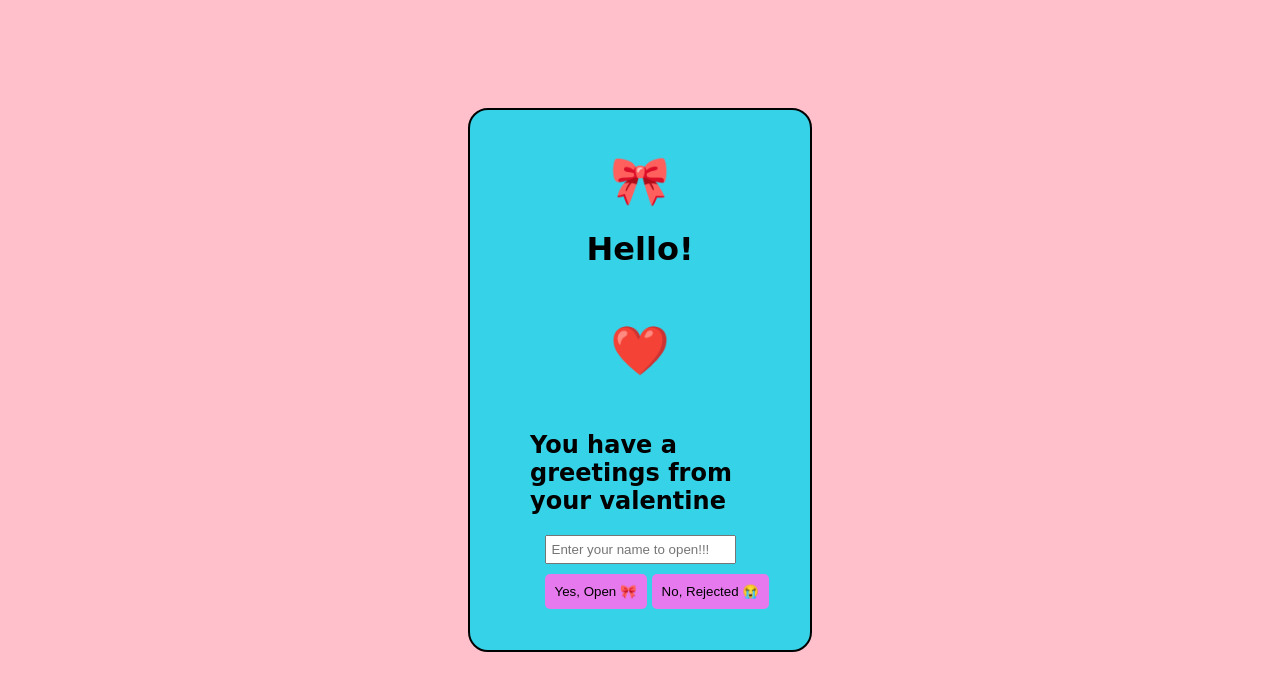
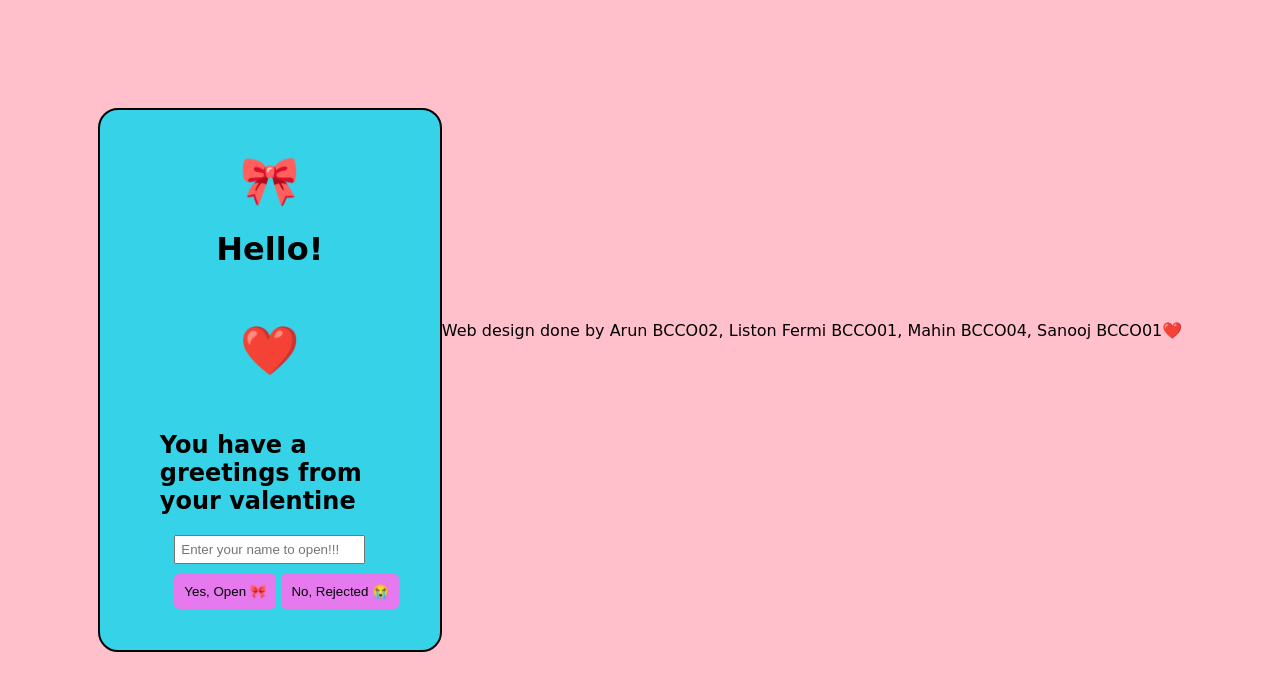
Before and after one commit to ListonFermi/Brocamp-Coimbatore-valentines-day-2024-web-design, a plain HTML site: page index.html in a window 1280 px wide. Drawn offline with Linux system fonts and the light colour scheme.

Commit message:
updated footer

```diff
--- a/index.html
+++ b/index.html
@@ -68,6 +68,11 @@
         </div>
     </div>
 
+    <footer>
+       <p>Web design done by Arun BCCO02, Liston Fermi BCCO01, Mahin BCCO04, Sanooj BCCO01❤️ </p>
+    </footer>
+
+
 </body>
 
 <script>
```
